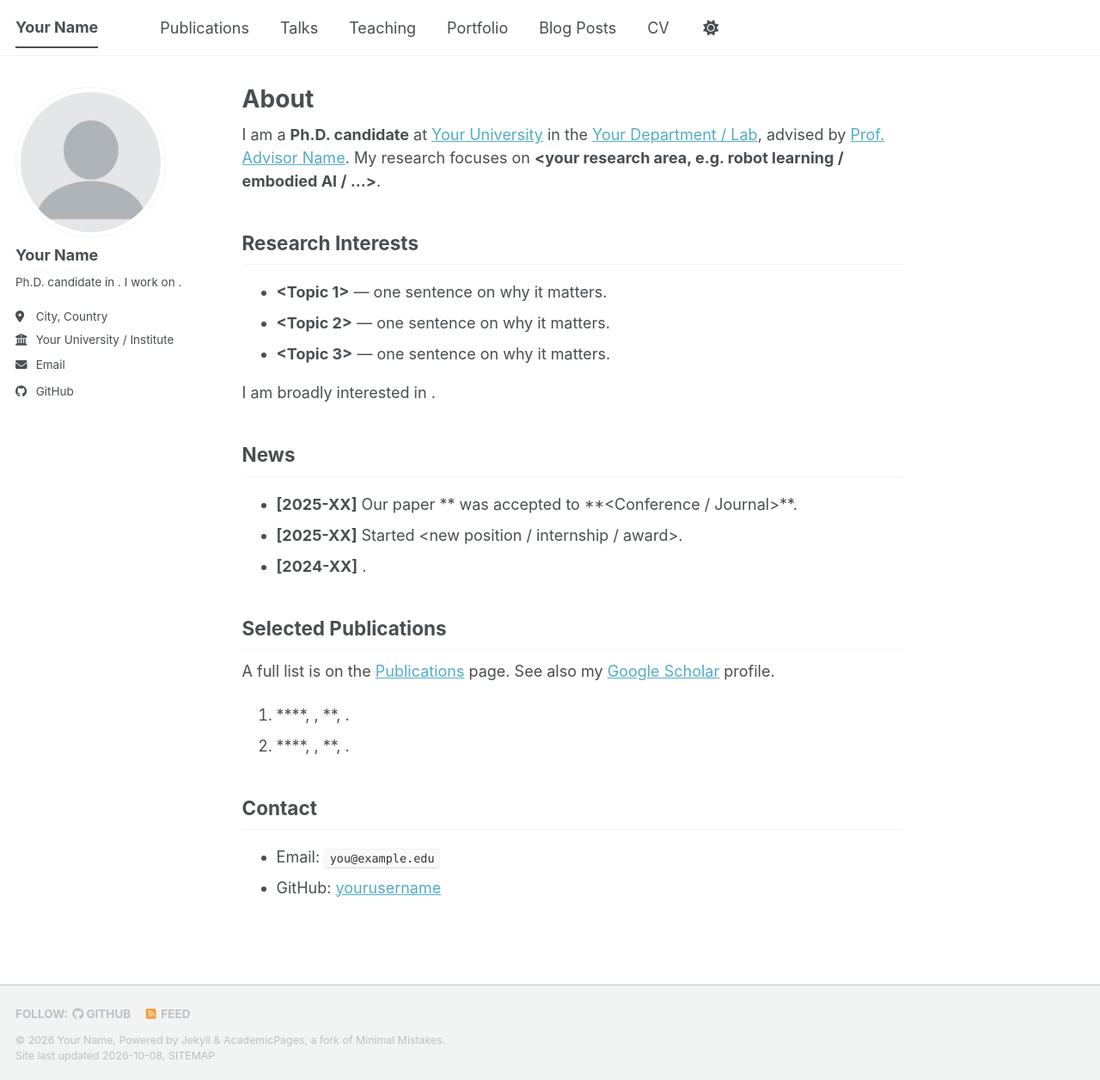
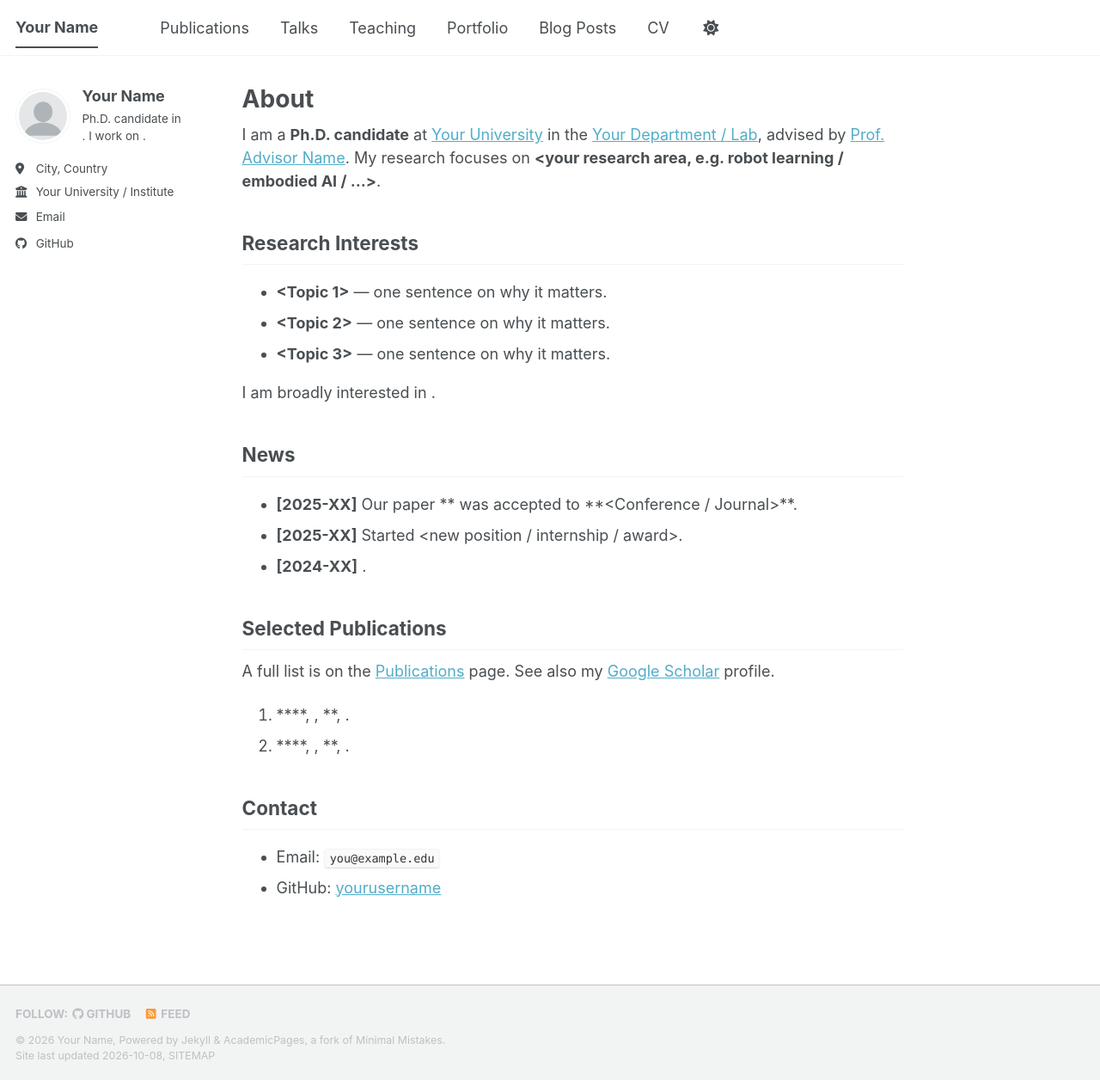
Before and after one commit to roxxiluo/roxxiluo.github.io, a Jekyll site: the page built from _pages/about.md, in a window 1280 px wide and 1256 px high. Shown: the whole window at 86% size. Built offline with Jekyll 4.4.1, drawn with Linux system fonts in a browser that asks for light colours; a script that is not in the unit is left out.

Commit message:
Swap the sidebar globe and profile identity layout.
Co-authored-by: Cursor <cursoragent@cursor.com>

```diff
--- a/_includes/author-profile.html
+++ b/_includes/author-profile.html
@@ -6,11 +6,14 @@
 
 <div itemscope itemtype="http://schema.org/Person">
 
+  {% include globe.html %}
+
+  <div class="author__identity">
     <div class="author__avatar">
       {% if author.avatar contains "://" %}
-    	<img src="{{ author.avatar }}" alt="{{ author.name }}"  fetchpriority="high" />
+        <img src="{{ author.avatar }}" alt="{{ author.name }}" fetchpriority="high" />
       {% else %}
-    	<img src="{{ author.avatar | prepend: "/images/" | prepend: base_path }}" class="author__avatar" alt="{{ author.name }}"  fetchpriority="high" />
+        <img src="{{ author.avatar | prepend: "/images/" | prepend: base_path }}" class="author__avatar" alt="{{ author.name }}" fetchpriority="high" />
       {% endif %}
     </div>
 
@@ -19,8 +22,7 @@
       {% if author.pronouns %}<p class="author__pronouns">{{ author.pronouns }}</p>{% endif %}
       {% if author.bio %}<p class="author__bio">{{ author.bio }}</p>{% endif %}
     </div>
-
-  {% include globe.html %}
+  </div>
 
   <div class="author__urls-wrapper">
     <button class="btn btn--inverse">Follow</button>
--- a/_sass/layout/_globe.scss
+++ b/_sass/layout/_globe.scss
@@ -8,14 +8,14 @@
 
   @media screen and (min-width: $sidebar-screen-min-width) {
     display: block;
-    margin: 1.5em 0;
+    margin: 0 0 1.5em;
   }
 }
 
 .globe-canvas {
   position: relative;
   width: 100%;
-  max-width: 175px;
+  max-width: 220px;
   aspect-ratio: 1 / 1;
   margin: 0 auto;
   opacity: 0;
@@ -37,3 +37,45 @@
   font-size: $type-size-7;
   text-align: center;
 }
+
+/* On desktop the globe takes the former portrait position. The portrait and
+   name become a compact identity row where the smaller globe used to sit. */
+.author__identity {
+  @media screen and (min-width: $sidebar-screen-min-width) {
+    display: grid;
+    grid-template-columns: 64px minmax(0, 1fr);
+    gap: 0.75em;
+    align-items: center;
+    margin-bottom: 1em;
+
+    > .author__avatar {
+      display: block;
+      width: 64px;
+      height: 64px;
+
+      img {
+        box-sizing: border-box;
+        width: 64px;
+        height: 64px;
+        padding: 3px;
+        object-fit: cover;
+      }
+    }
+
+    > .author__content {
+      display: block;
+      width: auto;
+      min-width: 0;
+      padding: 0;
+    }
+
+    .author__name {
+      margin: 0 0 0.3em;
+    }
+
+    .author__pronouns,
+    .author__bio {
+      margin: 0;
+    }
+  }
+}
```
Lines whose indentation alone changed are shown as unchanged.
